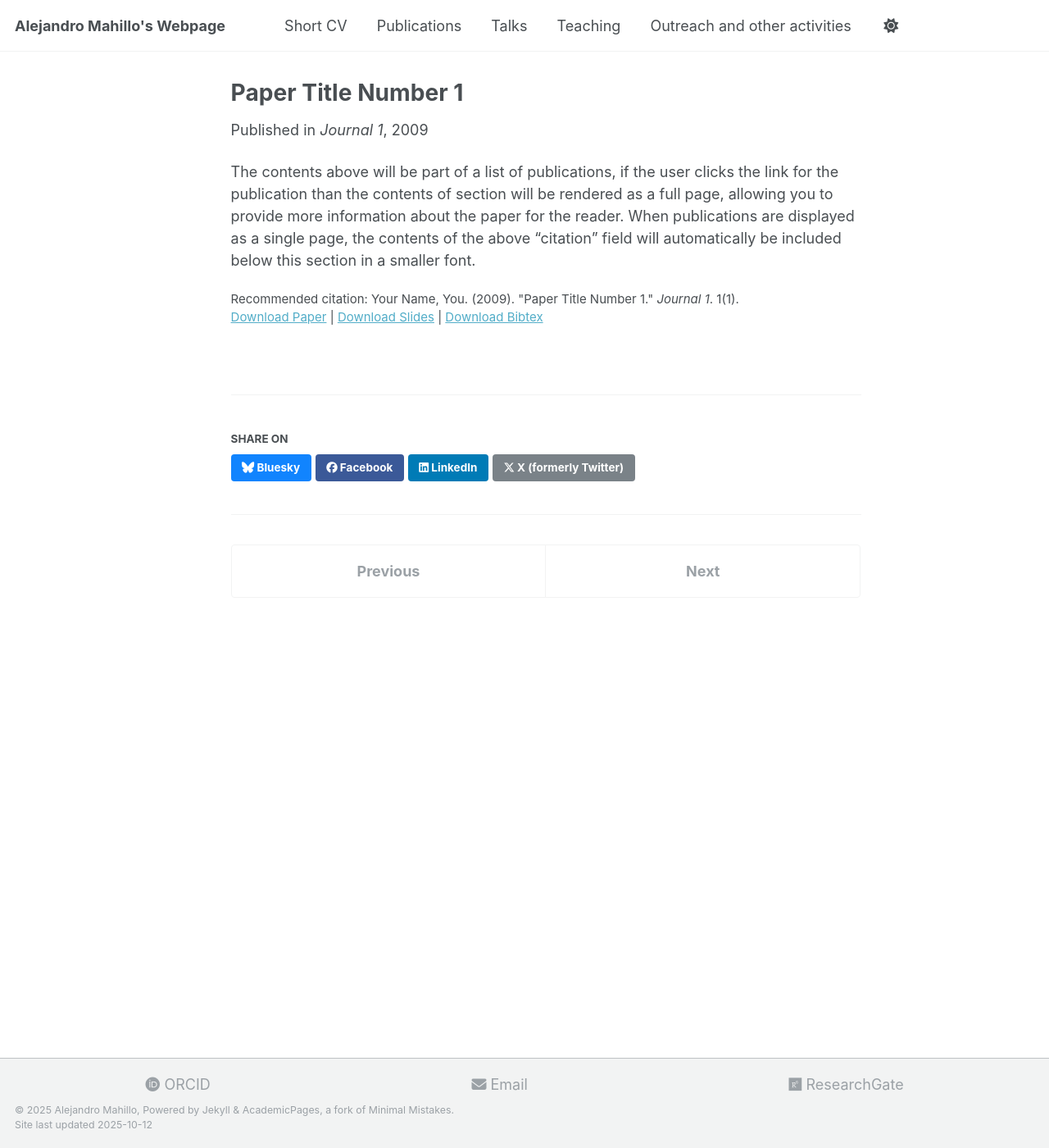
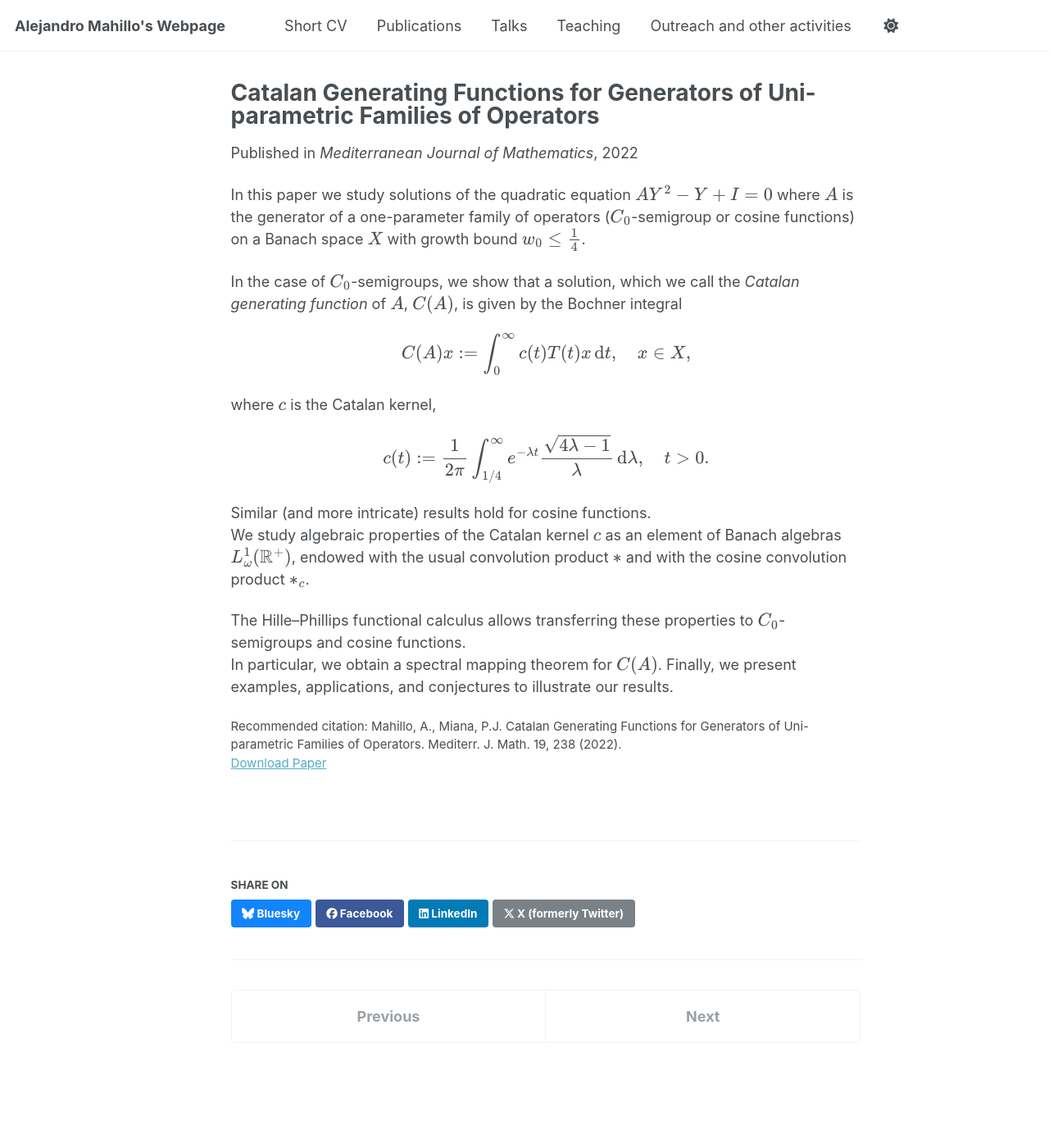
Before and after one commit to alejandro-mahillo/alejandro-mahillo.github.io, a Jekyll site: the page built from _publications/2009-10-01-paper-title-number-1.md, in a window 1280 px wide and 1400 px high. Shown: the whole window at 82% size. Built offline with Jekyll 4.4.1, drawn with Linux system fonts in a browser that asks for light colours; a script that is not in the unit is left out.

Commit message:
I have found that in config i can create the categories. Minimal changes

```diff
--- a/_config.yml
+++ b/_config.yml
@@ -91,6 +91,8 @@
     title: 'Journal Articles'
   conferences:
     title: 'Conference Papers'
+  preprints:
+    title: 'Preprints'
 
 # Site Settings
 teaser                   :  # filename of teaser fallback teaser image placed in /images/, .e.g. "500x300.png"
--- a/_publications/2009-10-01-paper-title-number-1.md
+++ b/_publications/2009-10-01-paper-title-number-1.md
@@ -1,14 +1,28 @@
 ---
-title: "Paper Title Number 1"
+title: "Catalan Generating Functions for Generators of Uni-parametric Families of Operators"
 collection: publications
 category: manuscripts
-permalink: /publication/2009-10-01-paper-title-number-1
-excerpt: 'This paper is about the number 1. The number 2 is left for future work.'
-date: 2009-10-01
-venue: 'Journal 1'
-slidesurl: 'http://academicpages.github.io/files/slides1.pdf'
-paperurl: 'http://academicpages.github.io/files/paper1.pdf'
-bibtexurl: 'http://academicpages.github.io/files/bibtex1.bib'
-citation: 'Your Name, You. (2009). &quot;Paper Title Number 1.&quot; <i>Journal 1</i>. 1(1).'
+permalink: /publication/2022-catalan-generating-functions
+excerpt: "We study solutions of the quadratic equation $$AY^2 - Y + I = 0$$ where A is the generator of a one-parameter family of operators on a Banach space."
+date: 2022-10-29
+venue: "Mediterranean Journal of Mathematics"
+paperurl: "https://link.springer.com/article/10.1007/s00009-022-02155-7"
+citation: "Mahillo, A., Miana, P.J. Catalan Generating Functions for Generators of Uni-parametric Families of Operators. Mediterr. J. Math. 19, 238 (2022)."
 ---
-The contents above will be part of a list of publications, if the user clicks the link for the publication than the contents of section will be rendered as a full page, allowing you to provide more information about the paper for the reader. When publications are displayed as a single page, the contents of the above "citation" field will automatically be included below this section in a smaller font.
+
+In this paper we study solutions of the quadratic equation $$AY^2 - Y + I = 0$$ where $$A$$ is the generator of a one-parameter family of operators ($$C_0$$-semigroup or cosine functions) on a Banach space $$X$$ with growth bound $$w_0 \le \tfrac{1}{4}$$.
+
+In the case of $$C_0$$-semigroups, we show that a solution, which we call the *Catalan generating function* of $$A$$, $$C(A)$$, is given by the Bochner integral
+\\[
+C(A)x := \int_0^\infty c(t) T(t)x \, \mathrm{d}t, \quad x \in X,
+\\]
+where $$c$$ is the Catalan kernel,
+\\[
+c(t) := \frac{1}{2\pi} \int_{1/4}^\infty e^{-\lambda t} \frac{\sqrt{4\lambda - 1}}{\lambda} \, \mathrm{d}\lambda, \quad t > 0.
+\\]
+
+Similar (and more intricate) results hold for cosine functions.
+We study algebraic properties of the Catalan kernel $$c$$ as an element of Banach algebras $$L^1_{\omega}(\mathbb{R}^+)$$, endowed with the usual convolution product $$*$$ and with the cosine convolution product $$*_c$$.
+
+The Hille–Phillips functional calculus allows transferring these properties to $$C_0$$-semigroups and cosine functions.
+In particular, we obtain a spectral mapping theorem for $$C(A)$$. Finally, we present examples, applications, and conjectures to illustrate our results.
```
